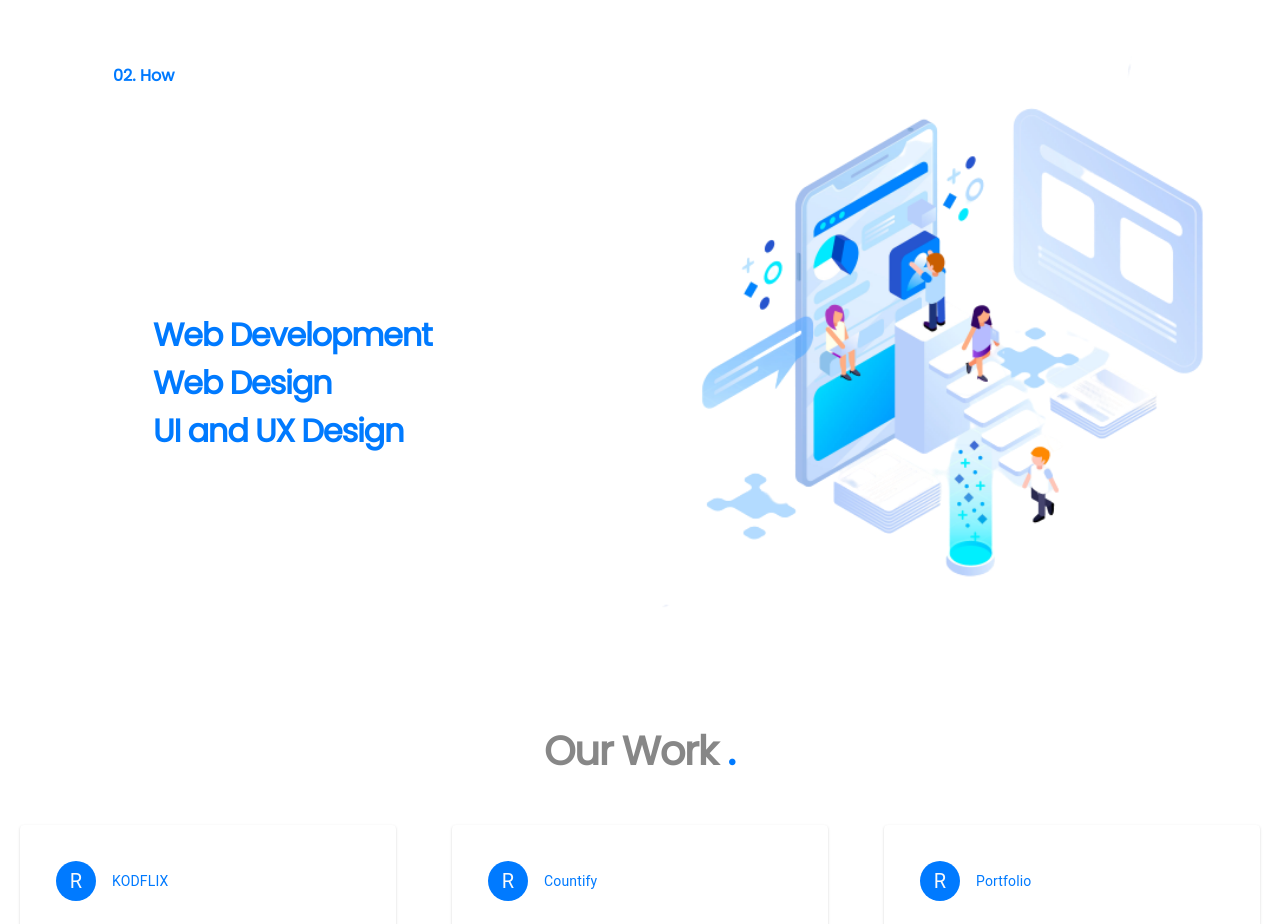
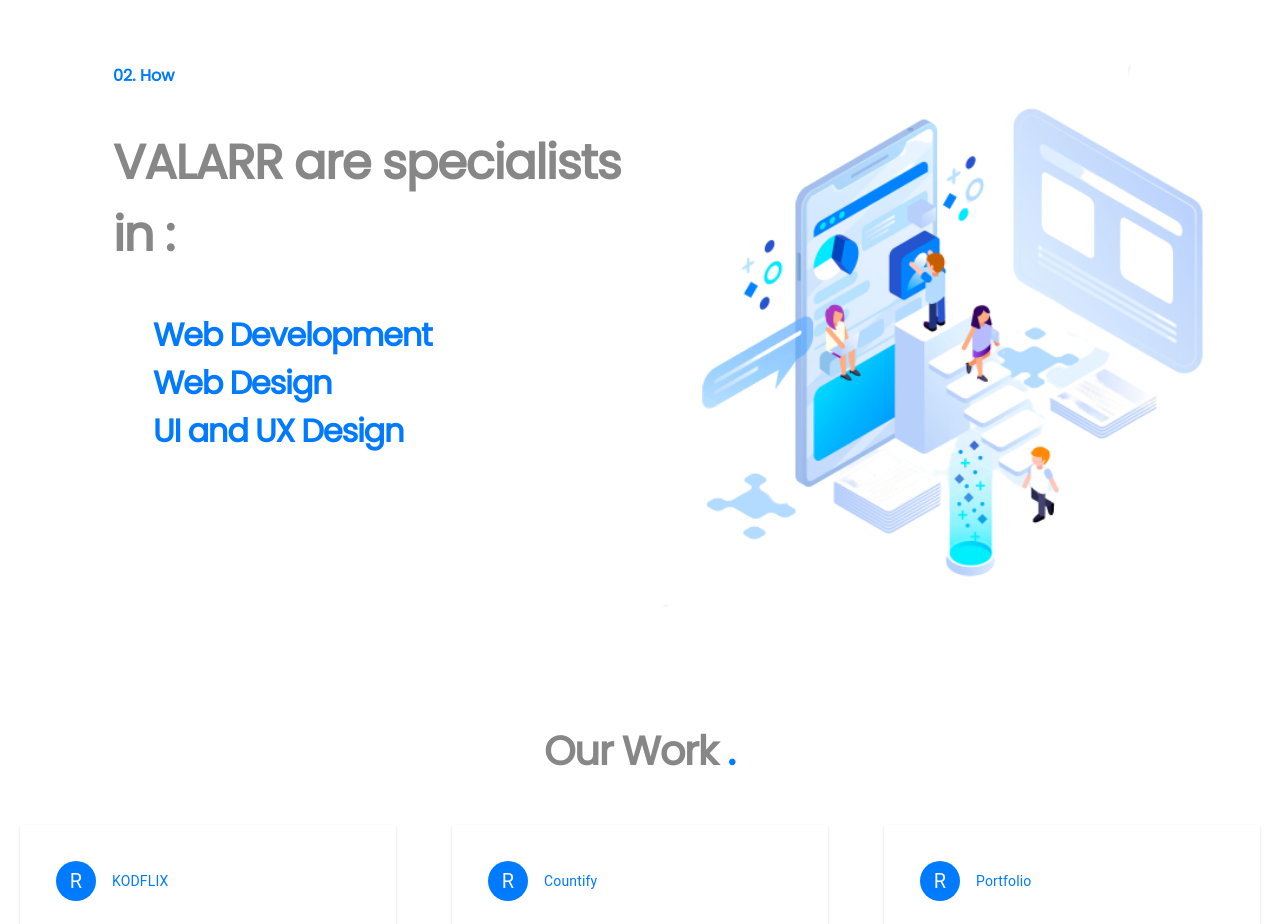
Before and after one commit to Viki-Robles/valarr, a React (Create React App) app: page / in a window 1280 px wide. Shown: the part 1440-2364 px from the top of the page. Built offline with nearby package versions, Linux system fonts and the light colour scheme.

Commit message:
change color on third title

```diff
--- a/src/SectionThree/SectionThree.css
+++ b/src/SectionThree/SectionThree.css
@@ -9,7 +9,7 @@
 }
 
 .sectionThree-titleTwo {
-  color: white;
+  color: rgb(135, 135, 135);
   font-size: 1.5rem;
   letter-spacing: -0.075rem;
 }
```
